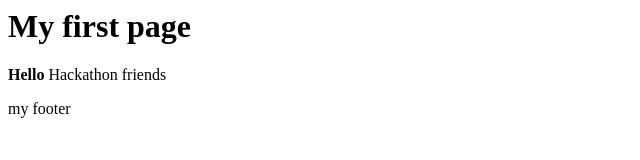
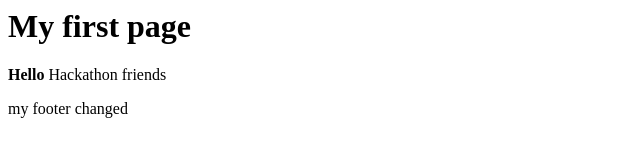
Before and after one commit to zakesxrx/site, a plain HTML site: page index.html in a window 1280 px wide. Shown: the full height of the page, 0-640 px from the left. Drawn offline with Linux system fonts and the light colour scheme.

Commit message:
Changed footer text

```diff
--- a/index.html
+++ b/index.html
@@ -8,6 +8,6 @@
         <p>
             <strong>Hello</strong> Hackathon friends
         </p>
-		<footer>my footer</footer>
+		<footer>my footer changed</footer>
     </body>
 </html>
```
